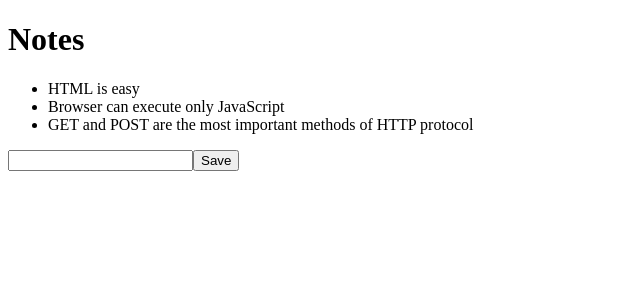
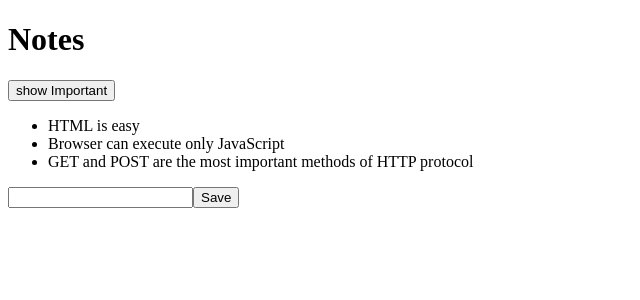
Before and after one commit to ricky-kiva/fe-scratch-notes-fso, a React (Vite) app in the folder 1_notes_app/: page / in a window 1280 px wide. Shown: the top 300 px of the page, without its empty margins (0-640 px from the left). Built offline with nearby package versions, Linux system fonts and the light colour scheme.

Commit message:
feat(src-app): impl. important Notes filter

```diff
--- a/1_notes_app/src/App.jsx
+++ b/1_notes_app/src/App.jsx
@@ -4,6 +4,7 @@
 const  App = (props) => {
   const [notes, setNotes] = useState(props.notes)
   const [newNote, setNewNote] = useState('')
+  const [showAll, setShowAll] = useState(true)
 
   const addNote = (event) => {
     event.preventDefault()
@@ -21,12 +22,21 @@
     setNewNote(event.target.value)
   }
 
+  const notesToShow = showAll
+    ? notes
+    : notes.filter(note => note.important)
+
   return (
     <div>
       <h1>Notes</h1>
+      <div>
+        <button onClick={() => setShowAll(!showAll)}>
+          show {showAll ? 'Important' : 'All'}
+        </button>
+      </div>
       <ul>
-        {notes.map((note, i) =>
-          <Note key={i} note={note} />
+        {notesToShow.map(note =>
+          <Note key={note.id} note={note} />
         )}
       </ul>
       <form onSubmit={addNote}>
```
